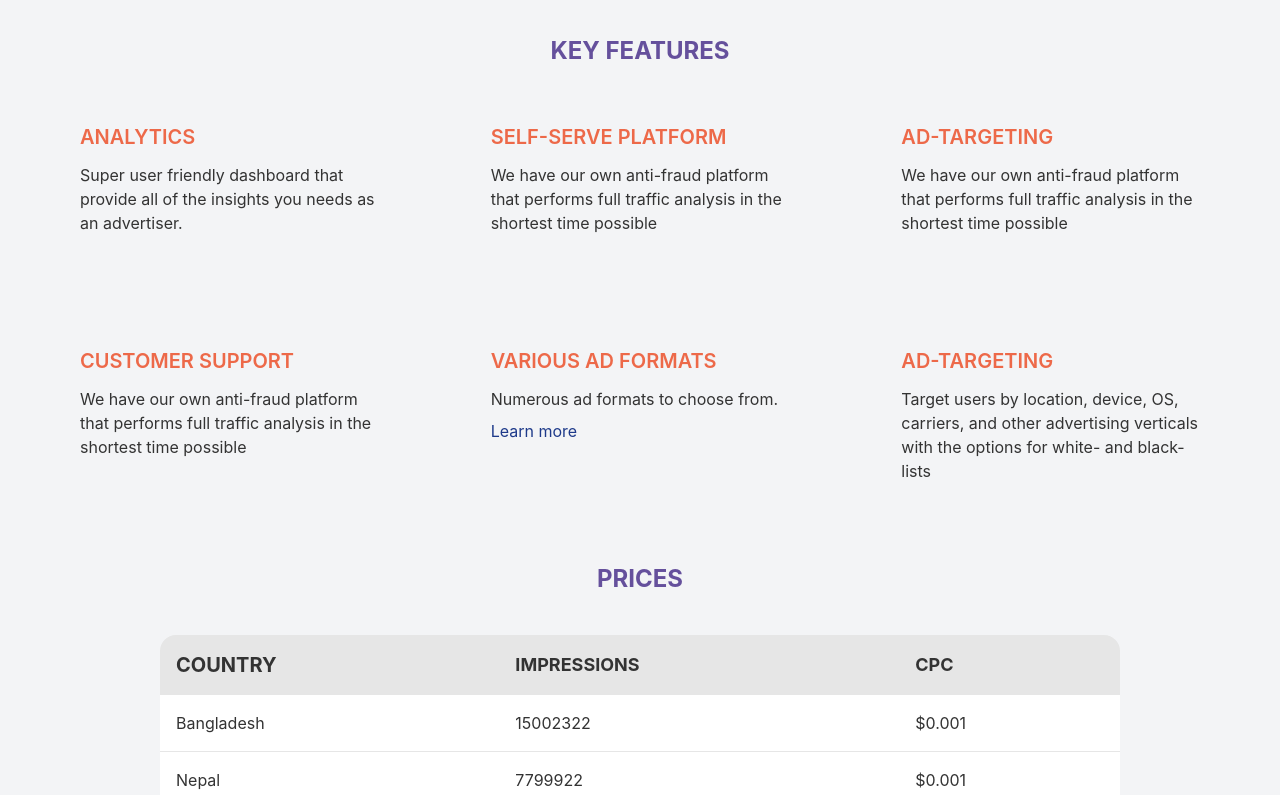
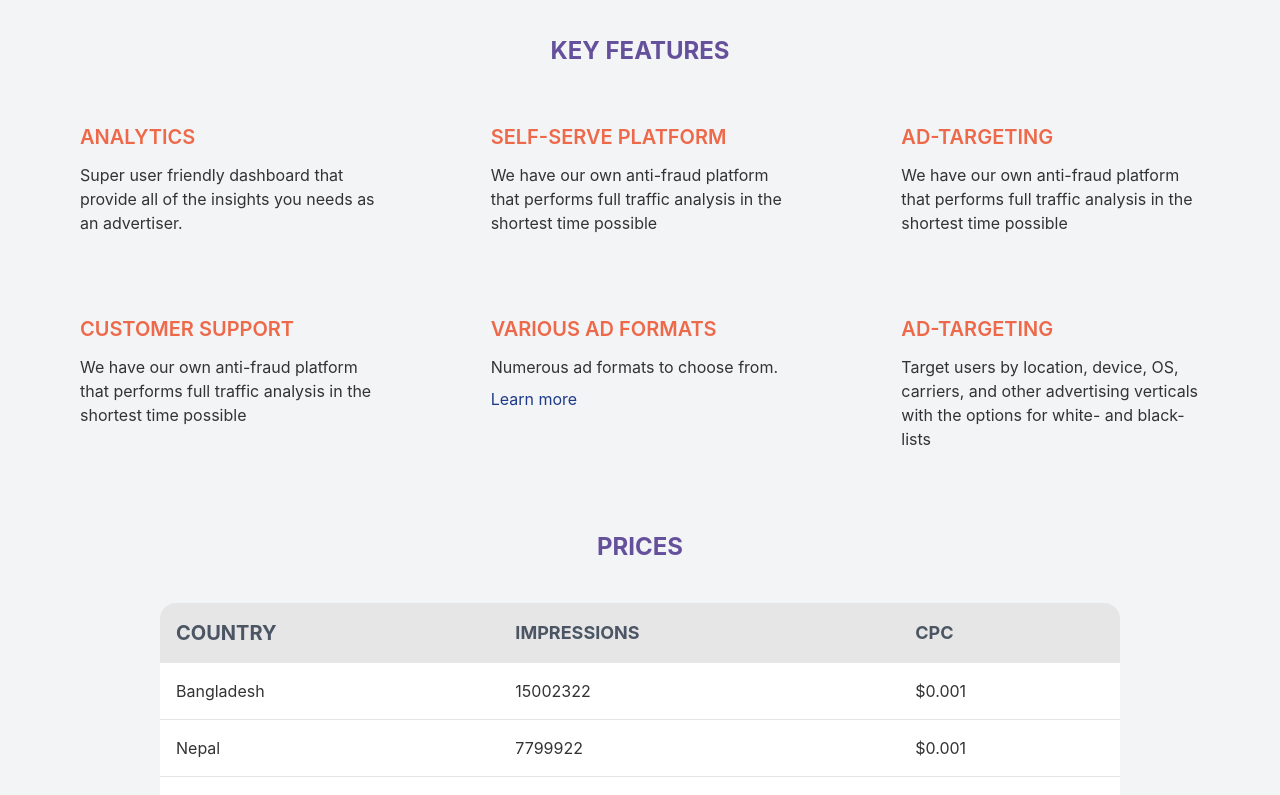
Before and after one commit to shayemhossainMK/masterkey-ads, a React (Create React App) app: page /advertisers in a window 1280 px wide. Shown: the part 1180-1975 px from the top of the page. Built offline with nearby package versions, Linux system fonts and the light colour scheme.

Commit message:
advertisers done

```diff
--- a/src/Pages/Advertisers/KeyFeatures/KeyFeatures.js
+++ b/src/Pages/Advertisers/KeyFeatures/KeyFeatures.js
@@ -9,15 +9,15 @@ const KeyFeatures = () => {
           KEY FEATURES
         </h1>
       </div>
-      <div className="grid grid-cols-1 md:grid-cols-3 gap-28">
-        <div>
+      <div className="grid grid-cols-1 md:grid-cols-3 gap-x-28 gap-y-10 md:gap-y-20">
+        <div className="text-center md:text-left">
           <h1 className="text-primary text-xl mb-3 font-semibold">ANALYTICS</h1>
           <p>
             Super user friendly dashboard that provide all of the insights you
             needs as an advertiser.
           </p>
         </div>
-        <div>
+        <div className="text-center md:text-left">
           <h1 className="text-primary text-xl mb-3 font-semibold">
             SELF-SERVE PLATFORM
           </h1>
@@ -26,7 +26,7 @@ const KeyFeatures = () => {
             analysis in the shortest time possible
           </p>
         </div>
-        <div>
+        <div className="text-center md:text-left">
           <h1 className="text-primary text-xl mb-3 font-semibold">
             AD-TARGETING
           </h1>
@@ -35,7 +35,7 @@ const KeyFeatures = () => {
             analysis in the shortest time possible
           </p>
         </div>
-        <div>
+        <div className="text-center md:text-left">
           <h1 className="text-primary text-xl mb-3 font-semibold">
             CUSTOMER SUPPORT
           </h1>
@@ -44,7 +44,7 @@ const KeyFeatures = () => {
             analysis in the shortest time possible
           </p>
         </div>
-        <div>
+        <div className="text-center md:text-left">
           <h1 className="text-primary text-xl mb-3 font-semibold">
             VARIOUS AD FORMATS
           </h1>
@@ -55,7 +55,7 @@ const KeyFeatures = () => {
             </p>
           </p>
         </div>
-        <div>
+        <div className="text-center md:text-left">
           <h1 className="text-primary text-xl mb-3 font-semibold">
             AD-TARGETING
           </h1>
--- a/src/Pages/Advertisers/Prices/Prices.js
+++ b/src/Pages/Advertisers/Prices/Prices.js
@@ -3,7 +3,7 @@ import React from "react";
 const Prices = () => {
   return (
     <div>
-      <div className="px-2 md:px-40 py-10">
+      <div className="px-2 md:px-40 pt-10">
         <div>
           <h1 className="text-secondary text-2xl font-bold text-center uppercase">
             Prices
@@ -15,9 +15,9 @@ const Prices = () => {
             <table class="table w-full">
               <thead>
                 <tr>
-                  <th className="text-xl">Country</th>
-                  <th className="text-lg">Impressions</th>
-                  <th className="text-lg">CPC</th>
+                  <th className="md:text-xl text-gray-600">Country</th>
+                  <th className="md:text-lg text-gray-600">Impressions</th>
+                  <th className="md:text-lg text-gray-600">CPC</th>
                 </tr>
               </thead>
               <tbody>
```
